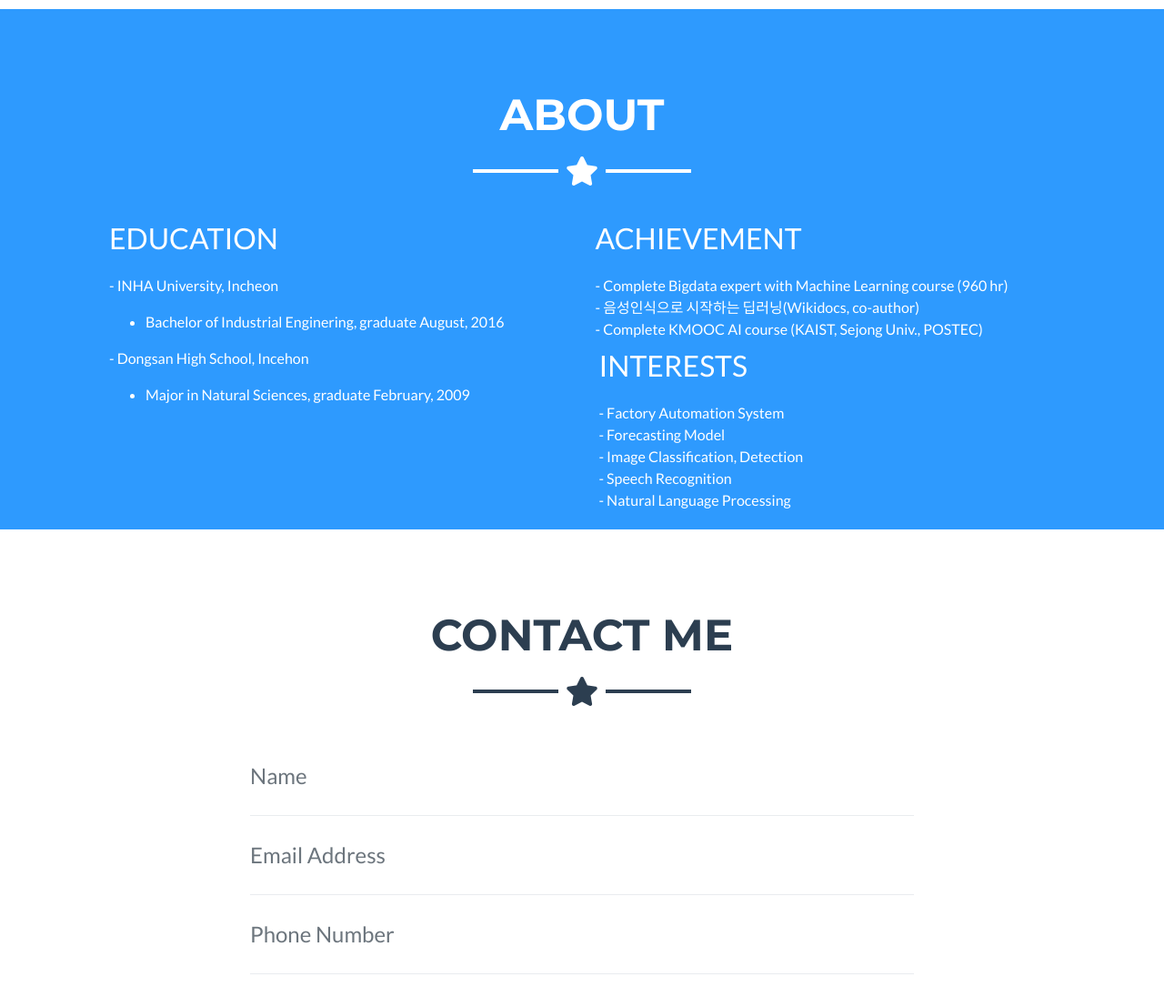
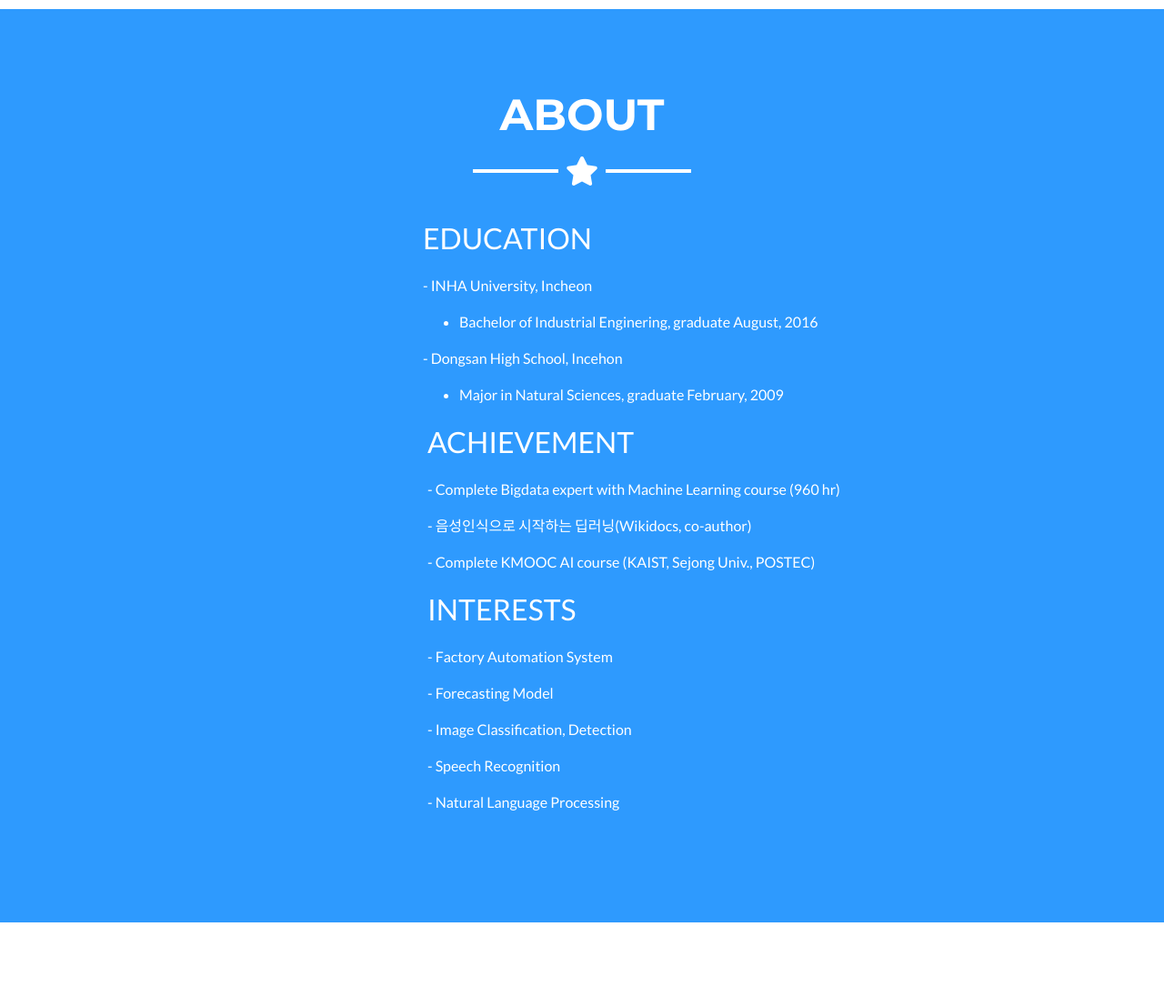
Before and after one commit to khusss/myblog, a Django app: page / in a window 1280 px wide. Shown: the part 1596-2692 px from the top of the page at 91% size. Run offline with Django 3.2, Linux system fonts and the light colour scheme; some libraries are stand-ins or nearby versions.

Commit message:
adjust about

```diff
--- a/blog/templates/blog/index.html
+++ b/blog/templates/blog/index.html
@@ -146,7 +146,7 @@
       <hr class="star-light mb-5">
       <div class="row">
         <!--<div class="col-lg-4 ml-auto">-->
-          <div style="position: relative; left: 50px; top: 0px;">
+          <div class="col-lg-8 ml-auto">
             <p style="font-size:200%;" class="lead">EDUCATION</p>
           <p>- INHA University, Incheon</p>
           <ul>
@@ -157,22 +157,24 @@
             <li>Major in Natural Sciences, graduate February, 2009</li>
           </ul>
         </div>
-        <div style="text-align=center;position: relative; left: 150px; top: 0px;">
+      </div>
+
+      <div class="col-lg-8 ml-auto">
           <p style="font-size:200%;" class="lead">ACHIEVEMENT</p>
-          <h7>- Complete Bigdata expert with Machine Learning course (960 hr)<br></h7>
-          <h7>- 음성인식으로 시작하는 딥러닝(Wikidocs, co-author)<br></h7>
-          <h7>- Complete KMOOC AI course (KAIST, Sejong Univ., POSTEC) </h7>
-        </div>
-        <div style="position: relative; left: -300px; top: 140px;">
+          <p>- Complete Bigdata expert with Machine Learning course (960 hr)<br></p>
+          <p>- 음성인식으로 시작하는 딥러닝(Wikidocs, co-author)<br></p>
+          <p>- Complete KMOOC AI course (KAIST, Sejong Univ., POSTEC) </p>
+      </div>
+
+      <div  class="col-lg-8 ml-auto">
           <p style="font-size:200%;" class="lead">INTERESTS</p>
-          <h7>- Factory Automation System<br></h7>
-          <h7>- Forecasting Model<br></h7>
-          <h7>- Image Classification, Detection<br></h7>
-          <h7>- Speech Recognition<br></h7>
-          <h7>- Natural Language Processing<br></h7>
+          <p>- Factory Automation System<br></p>
+          <p>- Forecasting Model<br></p>
+          <p>- Image Classification, Detection<br></p>
+          <p>- Speech Recognition<br></p>
+          <p>- Natural Language Processing<br></p>
+      </div>
 
-        </div>
-      </div>
       <div class="text-center mt-4">
       </div>
     </div>
```
